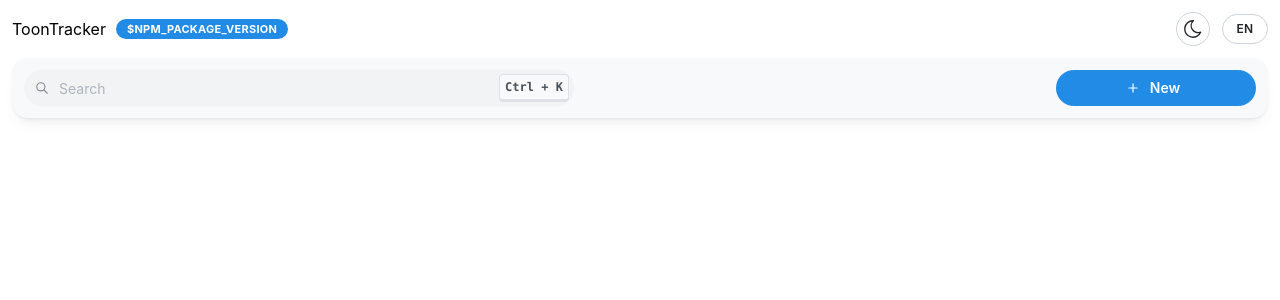
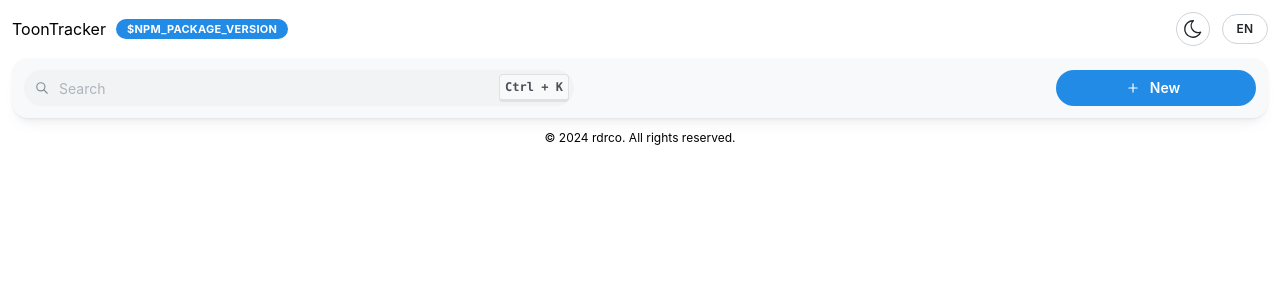
Before and after one commit to robin-deruyck/toon-tracker, a React (Vite) app: page / in a window 1280 px wide. Shown: the top 300 px of the page. Built offline with nearby package versions, Linux system fonts and the light colour scheme.

Commit message:
feat: add a footer

```diff
--- a/src/App.tsx
+++ b/src/App.tsx
@@ -3,6 +3,7 @@ import { ModalsProvider } from '@mantine/modals'
 import { MantineProvider } from '@mantine/core'
 import { Header } from '@/components/Header'
 import { Toolbar } from '@/components/Toolbar'
+import { Footer } from '@/components/Footer'
 
 export const App = () => {
   return (
@@ -11,6 +12,7 @@ export const App = () => {
         <div className="main-container">
           <Header />
           <Toolbar />
+          <Footer />
         </div>
       </ModalsProvider>
     </MantineProvider>
--- /dev/null
+++ b/src/components/Footer/Footer.tsx
@@ -0,0 +1,7 @@
+import { Center, Text } from '@mantine/core'
+
+export const Footer = () => (
+  <Center>
+    <Text size="xs">© 2024 rdrco. All rights reserved.</Text>
+  </Center>
+)
--- /dev/null
+++ b/src/components/Footer/index.ts
@@ -0,0 +1 @@
+export { Footer } from './Footer.tsx'
```
